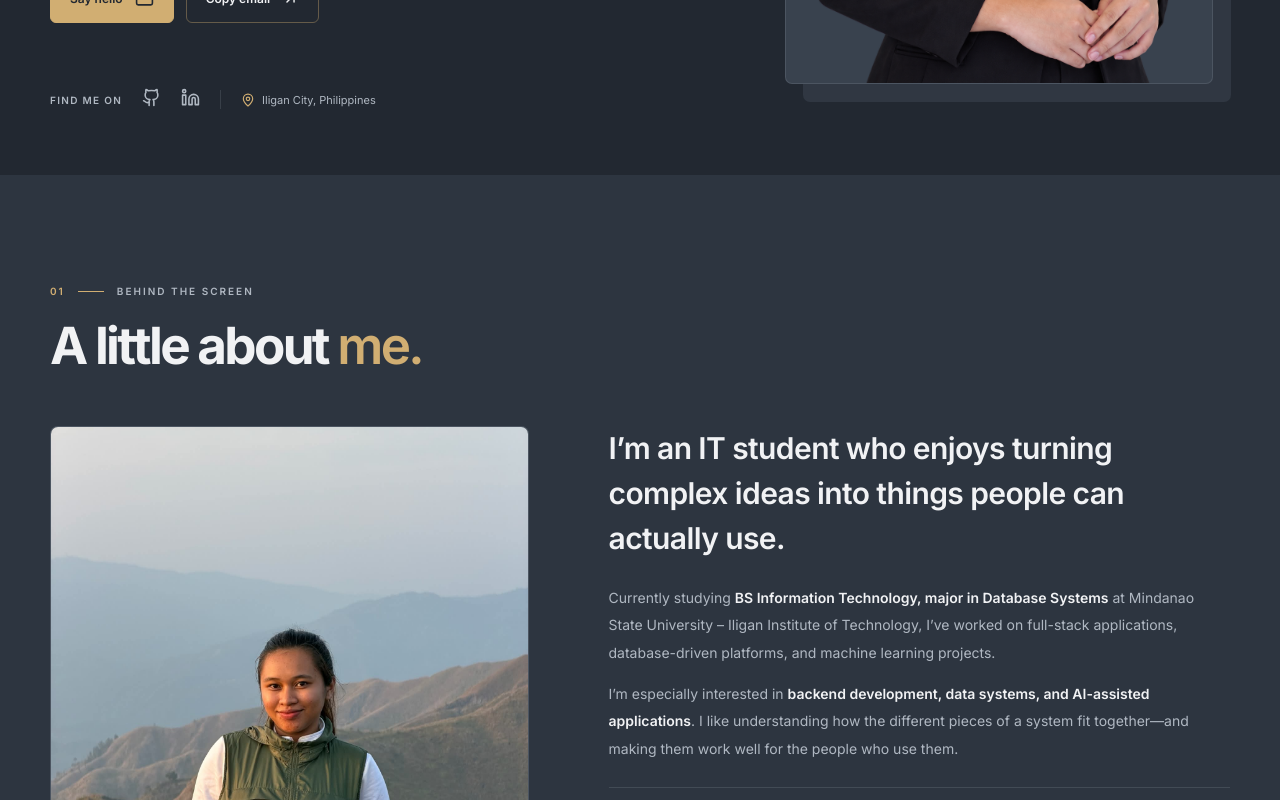
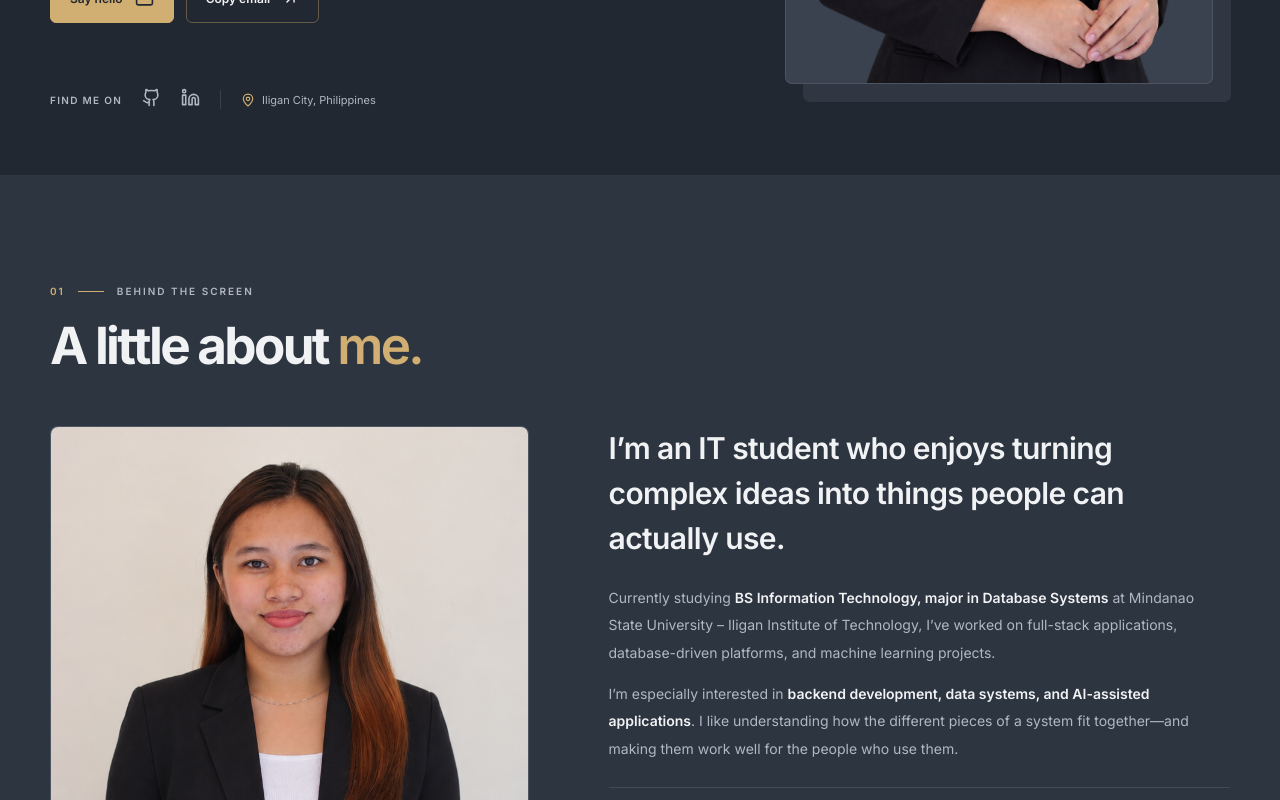
Before and after one commit to jovemarieltomaroy/Tomaroy_Portfolio, a React (Vite) app: page / in a window 1280 px wide. Shown: the part 600-1400 px from the top of the page. Built offline with nearby package versions, Linux system fonts and the light colour scheme.

Commit message:
Changed the picture

```diff
--- a/src/App.jsx
+++ b/src/App.jsx
@@ -231,7 +231,7 @@ function About() {
           <Reveal className="about-picture">
             <img
               src={person.aboutImage}
-              alt="Editable placeholder for an about-me or candid photo"
+              alt={`${person.name} wearing a black blazer against a cream wall`}
             />
           </Reveal>
           <div className="about-text">
--- a/src/content.js
+++ b/src/content.js
@@ -13,7 +13,7 @@ export const person = {
   github: "https://github.com/jovemarieltomaroy",
   linkedin: "https://www.linkedin.com/in/jovemarieltomaroy/",
   portrait: "/images/HomeProfile.png",
-  aboutImage: "/images/AboutProfile.jpeg",
+  aboutImage: "/images/about-portrait.png",
   resume: "/resume/Jove_Mariel_Tomaroy_CV.pdf",
   education: "BS Information Technology · Database Systems",
   university: "Mindanao State University – Iligan Institute of Technology",
--- a/src/styles.css
+++ b/src/styles.css
@@ -555,9 +555,13 @@ img {
 }
 
 .about-picture > img {
+  position: absolute;
+  bottom: -21%;
+  left: 0;
   width: 100%;
-  height: 100%;
+  height: 180%;
   object-fit: cover;
+  object-position: center 25%;
 }
 
 .image-corner {
```
Also changed, not shown: public/images/about-portrait.png (added).
